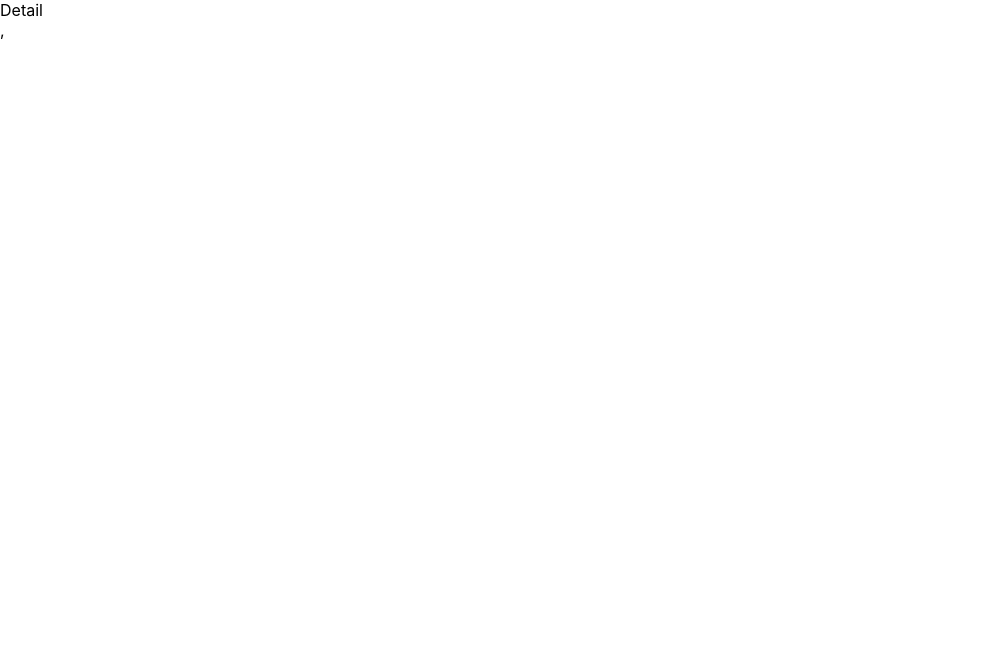
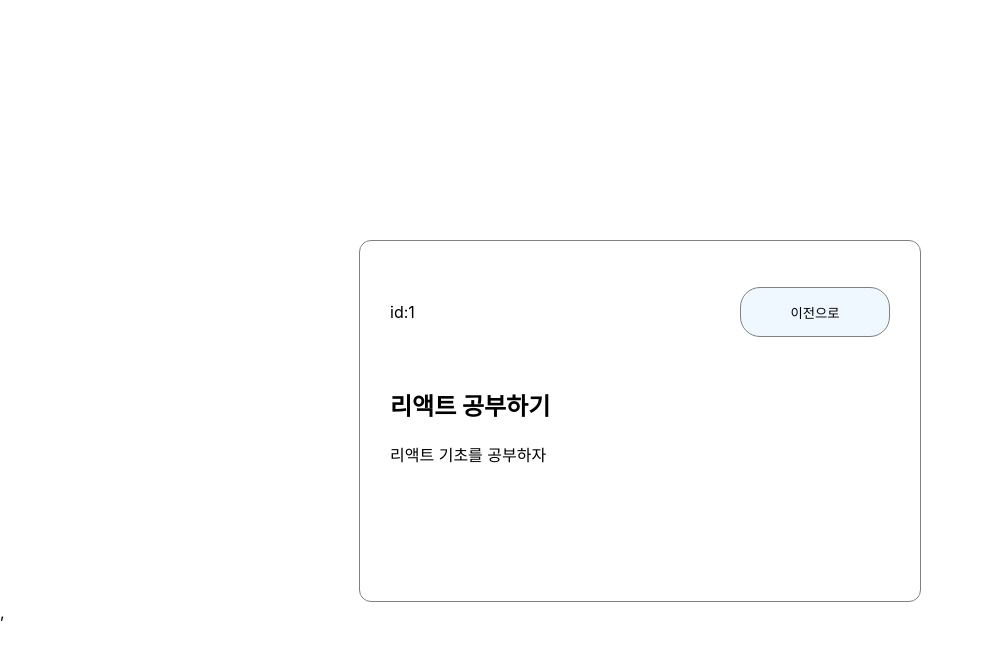
Before and after one commit to Ji-Tae/MyTodoList, a React (Create React App) app: page /detail/1 in a window 1280 px wide. Shown: the top 656 px of the page, without its empty margins (0-983 px from the left). Built offline with nearby package versions, Linux system fonts and the light colour scheme.

Commit message:
리덕스 라우터 연결완성

```diff
--- a/package.json
+++ b/package.json
@@ -8,6 +8,7 @@
     "@testing-library/user-event": "^13.2.1",
     "react": "^18.2.0",
     "react-dom": "^18.2.0",
+    "react-id-generator": "^3.0.2",
     "react-redux": "^8.0.5",
     "react-router-dom": "^6.10.0",
     "react-scripts": "5.0.1",
--- a/src/components/Card.jsx
+++ b/src/components/Card.jsx
@@ -1,25 +1,16 @@
 import React from 'react';
 import { Link } from 'react-router-dom';
 import styled from 'styled-components';
-import { useSelector } from 'react-redux';
+import { useDispatch } from 'react-redux';
+import { deleteTodo, toggleStatusTodo } from '../redux/modules/todos';
 
-function Card({ el, setTodos }) {
-  const todos = useSelector((state) => state.todos.todos);
+function Card({ el }) {
+  const dispatch = useDispatch();
   const deleteButton = (todoId) => {
-    const newTodos = todos.filter((deleteItem) => {
-      return todoId !== deleteItem.id;
-    });
-    setTodos(newTodos);
+    dispatch(deleteTodo(todoId));
   };
   const ChangeIsDone = (todoId) => {
-    const newTodos = todos.map((changeItem) => {
-      if (changeItem.id === todoId) {
-        return { ...changeItem, isDone: !changeItem.isDone };
-      } else {
-        return changeItem;
-      }
-    });
-    setTodos(newTodos);
+    dispatch(toggleStatusTodo(todoId));
   };
   return (
     <TodoCard key={el.id}>
--- a/src/components/Form.jsx
+++ b/src/components/Form.jsx
@@ -3,6 +3,7 @@ import styled from 'styled-components';
 import Card from './Card';
 import { useDispatch, useSelector } from 'react-redux';
 import { addTodo } from '../redux/modules/todos';
+import nextId from 'react-id-generator';
 
 function Form({ setTodos }) {
   const todos = useSelector((state) => state.todos.todos);
@@ -21,7 +22,7 @@ function Form({ setTodos }) {
   };
   const addCardHendler = () => {
     const newTodo = {
-      id: todos[todos.length - 1].id + 1,
+      id: nextId(),
       title: todo.title,
       body: todo.body,
       isDone: false,
@@ -31,7 +32,6 @@ function Form({ setTodos }) {
 
     setTodo(initialState);
   };
-  console.log(todos);
   return (
     <>
       <Container>
@@ -55,7 +55,7 @@ function Form({ setTodos }) {
           <h2>What to do</h2>
           {todos.map((el) => {
             if (!el.isDone) {
-              return <Card el={el} key={el.id} todos={todos} setTodos={setTodos} />;
+              return <Card el={el} key={el.id} />;
             } else {
               return null;
             }
@@ -65,7 +65,7 @@ function Form({ setTodos }) {
           <h2>isDone</h2>
           {todos.map((el) => {
             if (el.isDone) {
-              return <Card el={el} key={el.id} todos={todos} setTodos={setTodos} />;
+              return <Card el={el} key={el.id} />;
             } else {
               return null;
             }
--- a/src/pages/Detail.jsx
+++ b/src/pages/Detail.jsx
@@ -1,9 +1,59 @@
 import React from 'react';
-import { useParams } from 'react-router-dom';
+import { useNavigate, useParams } from 'react-router-dom';
+import { Layout } from './TodoList';
+import styled from 'styled-components';
+import { useSelector } from 'react-redux';
 
 function Detail() {
   const params = useParams();
-  return <div>Detail</div>;
+  const navigate = useNavigate();
+  const todos = useSelector((state) => state.todos.todos);
+
+  const foundCard = todos.find((card) => card.id === params.id);
+  const goBack = () => {
+    navigate(-1);
+  };
+  console.log(foundCard);
+  return (
+    <Layout>
+      <DetailBox>
+        <DetailHeader>
+          id:{foundCard.id}
+          <button onClick={goBack}>이전으로</button>
+        </DetailHeader>
+
+        <h2>{foundCard.title}</h2>
+        <p>{foundCard.body}</p>
+      </DetailBox>
+    </Layout>
+  );
 }
+const DetailBox = styled.div`
+  width: 500px;
+  height: 300px;
 
+  border: 1px solid gray;
+  border-radius: 12px;
+
+  margin: auto;
+  margin-top: 20%;
+
+  padding: 30px;
+  h2 {
+    margin-top: 50px;
+  }
+`;
+const DetailHeader = styled.p`
+  display: flex;
+  justify-content: space-between;
+  align-items: center;
+  button {
+    border: 1px solid gray;
+    height: 50px;
+    width: 150px;
+    background-color: aliceblue;
+    border-radius: 20px;
+    cursor: pointer;
+  }
+`;
 export default Detail;
--- a/src/pages/TodoList.jsx
+++ b/src/pages/TodoList.jsx
@@ -11,7 +11,7 @@ function TodoList() {
   );
 }
 
-const Layout = styled.div`
+export const Layout = styled.div`
   min-width: 800px;
   max-width: 1200px;
   margin: auto;
--- a/src/redux/modules/todos.js
+++ b/src/redux/modules/todos.js
@@ -32,13 +32,13 @@ export const getTodoById = (paylode) => {
 const initialState = {
   todos: [
     {
-      id: 1,
+      id: '1',
       title: '리액트 공부하기',
       body: '리액트 기초를 공부하자',
       isDone: false,
     },
     {
-      id: 2,
+      id: '2',
       title: '리액트 공부하기',
       body: '리액트 기초를 공부하자',
       isDone: true,
@@ -53,6 +53,26 @@ const todos = (state = initialState, action) => {
         ...state,
         todos: [...state.todos, action.paylode],
       };
+    case DELETE_TODO:
+      return {
+        ...state,
+        todos: state.todos.filter((card) => card.id !== action.paylode),
+      };
+    case TOGGLE_STATUS_TODO:
+      return {
+        ...state,
+        todos: state.todos.map((card) => {
+          if (card.id === action.paylode) {
+            return {
+              ...card,
+              isDone: !card.isDone,
+            };
+          } else {
+            return card;
+          }
+        }),
+      };
+
     default:
       return state;
   }
```
Also changed, not shown: 1 other file (tests, documents, lock files or other folders).
